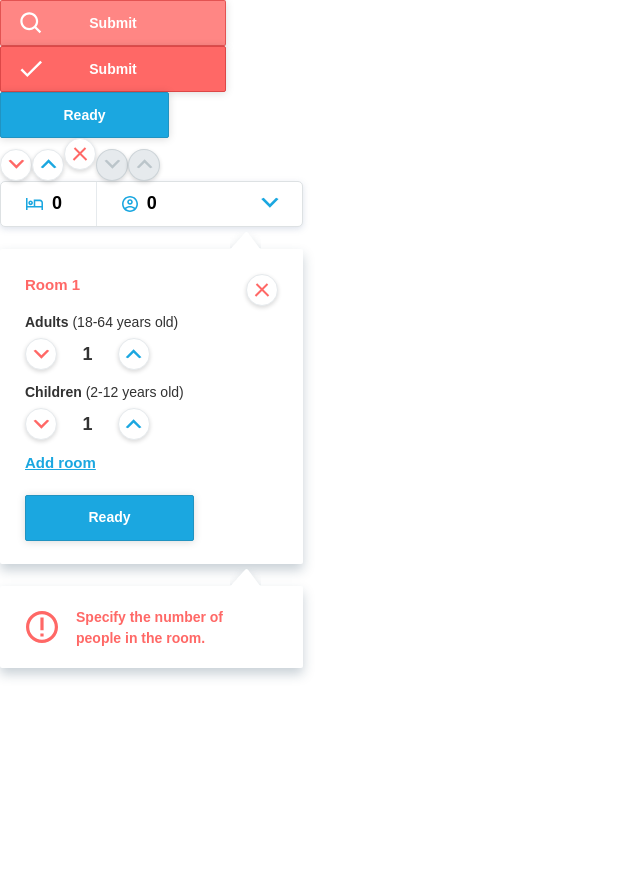
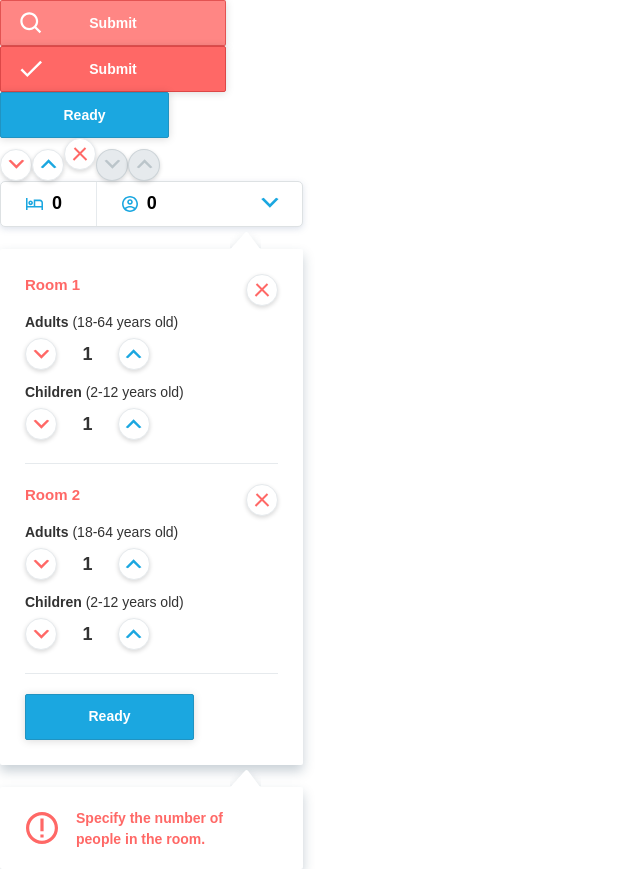
Before and after one commit to patryk-makarewicz/booking-component, a React app: page / in a window 1280 px wide. Both pictures are taken after a click on the button "Add room". Shown: the whole page, without its empty margins (0-640 px from the left). Before the commit the page ends 800 px from the top, so only its background shows below. Built offline with nearby package versions, Linux system fonts and the light colour scheme.

Commit message:
feat: add room working

```diff
--- a/src/components/Box/Box.js
+++ b/src/components/Box/Box.js
@@ -1,4 +1,4 @@
-import React from 'react';
+import React, { useState } from 'react';
 
 import styled from 'styled-components';
 import styles from './Box.module.scss';
@@ -19,13 +19,20 @@ const Span = styled.span`
   font-weight: 400;
 `;
 
-const Box = () => (
+const Box = () => {
+  const [addRoom, setAddRoom] = useState(false);
+
+  const handleAddRoom = () => {
+    setAddRoom(!addRoom);
+  };
+
+  return (
     <>
       <Tangle src={TangleImage} alt="Tangle" />
       <div className={styles.box}>
         <header className={styles.box__header}>
           <p className={styles.box__room}>Room 1</p>
-        <ButtonClose />
+          {addRoom && <ButtonClose />}
         </header>
         <p className={styles.box__details}>
           Adults <Span>(18-64 years old)</Span>
@@ -43,10 +50,38 @@ const Box = () => (
           <p className={styles.box__number}>1</p>
           <ButtonArrow secondary />
         </div>
-      <ButtonAddRoom>Add room</ButtonAddRoom>
+        {addRoom && (
+          <>
+            <p className={styles.box__line} />
+            <header className={styles.box__header}>
+              <p className={styles.box__room}>Room 2</p>
+              <ButtonClose onPress={handleAddRoom} />
+            </header>
+            <p className={styles.box__details}>
+              Adults <Span>(18-64 years old)</Span>
+            </p>
+            <div className={styles.box__buttons}>
+              <ButtonArrow />
+              <p className={styles.box__number}>1</p>
+              <ButtonArrow secondary />
+            </div>
+            <p className={styles.box__details}>
+              Children <Span>(2-12 years old)</Span>
+            </p>
+            <div className={styles.box__buttons}>
+              <ButtonArrow />
+              <p className={styles.box__number}>1</p>
+              <ButtonArrow secondary />
+            </div>
+            <p className={styles.box__line} />
+          </>
+        )}
+        {!addRoom && <ButtonAddRoom onPress={handleAddRoom}>Add room</ButtonAddRoom>}
+
         <ButtonReady>Ready</ButtonReady>
       </div>
     </>
   );
+};
 
 export default Box;
--- a/src/components/Box/Box.module.scss
+++ b/src/components/Box/Box.module.scss
@@ -1,6 +1,5 @@
 .box {
   width: 303px;
-  height: 315px;
   background: #ffffff;
   box-shadow: 0px 6px 12px rgba(34, 68, 90, 0.25);
   border-radius: 2px;
@@ -30,6 +29,12 @@
     width: 100%;
   }
 
+  &__line {
+    border-top: 1px solid #e6eaed;
+    margin-top: 22px;
+    margin-bottom: 20px;
+  }
+
   &__number {
     font-weight: 700;
     font-size: 18px;
--- a/src/components/Buttons/AddRoom.js
+++ b/src/components/Buttons/AddRoom.js
@@ -31,8 +31,8 @@ const Children = styled.p`
   line-height: 22px;
 `;
 
-const ButtonAddRoom = ({ children }) => (
-  <Button type="button">
+const ButtonAddRoom = ({ children, onPress }) => (
+  <Button type="button" onClick={onPress}>
     <Children>{children}</Children>
   </Button>
 );
--- a/src/components/Buttons/Close.js
+++ b/src/components/Buttons/Close.js
@@ -41,8 +41,8 @@ const LineY = styled.div`
   transform: rotate(-45deg);
 `;
 
-const ButtonClose = () => (
-  <Button type="button">
+const ButtonClose = ({ onPress }) => (
+  <Button type="button" onClick={onPress}>
     <LineX />
     <LineY />
   </Button>
```
Also changed, not shown: 1 other file. Lines whose indentation alone changed are shown as unchanged.
